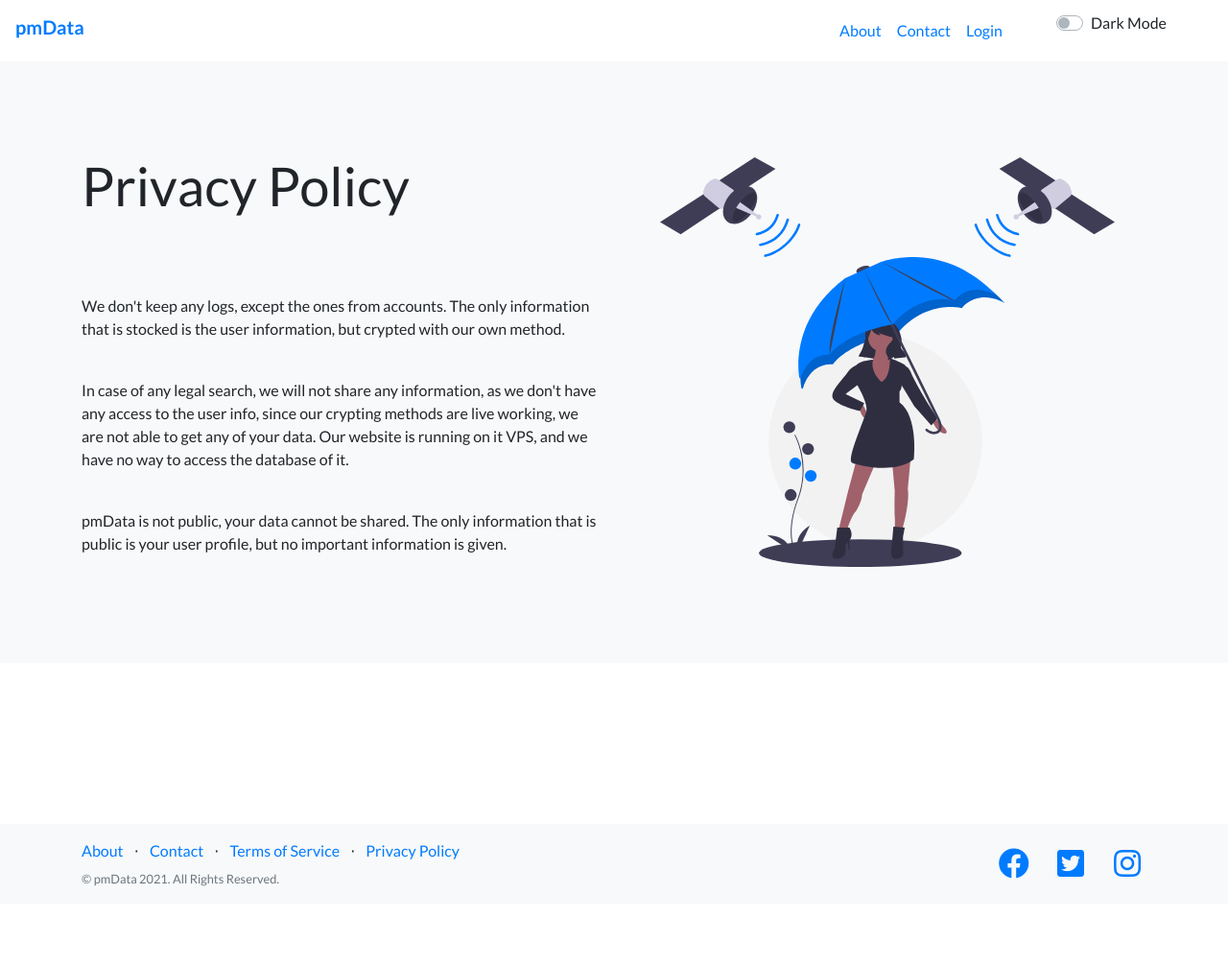
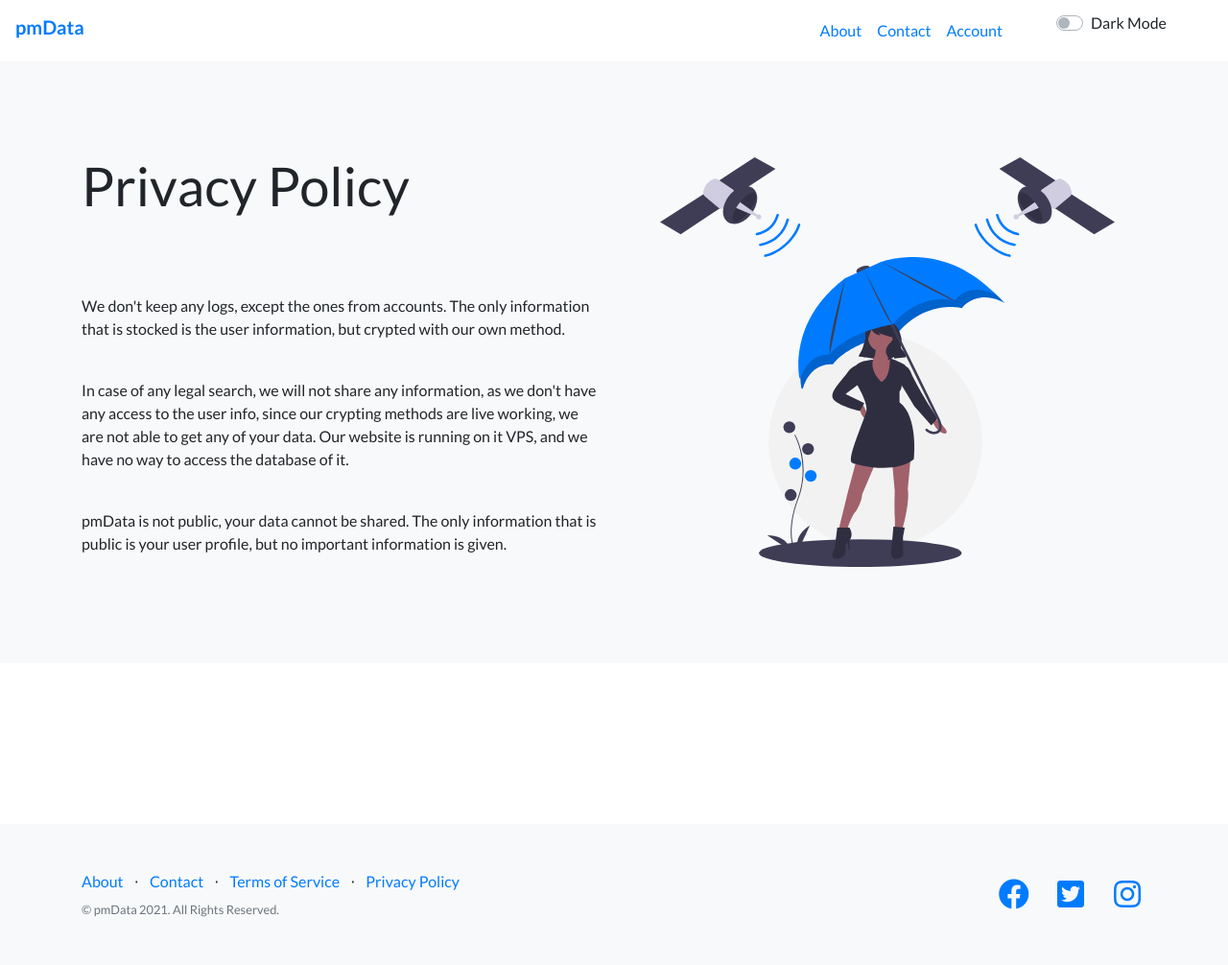
Before and after one commit to nikolasdan/pmData, a Flask app: page /privacy in a window 1280 px wide. Shown: the whole page at 96% size. Before the commit the page ends 924 px from the top, so only its background shows below. Run offline with Flask 2, Linux system fonts and the light colour scheme; some libraries are stand-ins or nearby versions.

Commit message:
small fixes

```diff
--- a/templates/about.html
+++ b/templates/about.html
@@ -43,7 +43,7 @@
             <a class="nav-link text-primary" href="/contact">Contact</a>
           </li>
           <li class="nav-item">
-            <a class="nav-link text-primary" href="/login">Login</a>
+            <a class="nav-link text-primary" href="/login">Account</a>
           </li>
           <li class="nav-item px-5">
             <div class="custom-control custom-switch">
--- a/templates/account.html
+++ b/templates/account.html
@@ -35,7 +35,7 @@
           <a class="nav-link text-primary" href="/contact">Contact</a>
         </li>
         <li class="nav-item">
-          <a class="nav-link text-primary" href="/login">Login</a>
+          <a class="nav-link text-primary" href="/login">Account</a>
         </li>
         <li class="nav-item px-5">
           <div class="custom-control custom-switch">
--- a/templates/contact.html
+++ b/templates/contact.html
@@ -43,7 +43,7 @@
             <a class="nav-link text-primary" href="/contact">Contact</a>
           </li>
           <li class="nav-item">
-            <a class="nav-link text-primary" href="/login">Login</a>
+            <a class="nav-link text-primary" href="/login">Account</a>
           </li>
           <li class="nav-item px-5">
             <div class="custom-control custom-switch">
--- a/templates/dashboard.html
+++ b/templates/dashboard.html
@@ -57,7 +57,7 @@
             <a class="nav-link text-primary" href="/contact">Contact</a>
           </li>
           <li class="nav-item">
-            <a class="nav-link text-primary" href="/login">Login</a>
+            <a class="nav-link text-primary" href="/login">Account</a>
           </li>
           <li class="nav-item px-5">
             <div class="custom-control custom-switch">
--- a/templates/index.html
+++ b/templates/index.html
@@ -42,7 +42,7 @@
             <a class="nav-link text-primary" href="/contact">Contact</a>
           </li>
           <li class="nav-item">
-            <a class="nav-link text-primary" href="/login">Login</a>
+            <a class="nav-link text-primary" href="/login">Account</a>
           </li>
           <li class="nav-item px-5">
             <div class="custom-control custom-switch">
--- a/templates/login.html
+++ b/templates/login.html
@@ -50,7 +50,7 @@
             <a class="nav-link text-primary" href="/contact">Contact</a>
           </li>
           <li class="nav-item">
-            <a class="nav-link text-primary" href="/login">Login</a>
+            <a class="nav-link text-primary" href="/login">Account</a>
           </li>
           <li class="nav-item px-5">
             <div class="custom-control custom-switch">
--- a/templates/privacy.html
+++ b/templates/privacy.html
@@ -48,7 +48,7 @@
             <a class="nav-link text-primary" href="/contact">Contact</a>
           </li>
           <li class="nav-item">
-            <a class="nav-link text-primary" href="/login">Login</a>
+            <a class="nav-link text-primary" href="/login">Account</a>
           </li>
           <li class="nav-item px-5">
             <div class="custom-control custom-switch">
@@ -83,7 +83,7 @@
 <h1>&nbsp;</h1>
 
 <!-- Footer -->
-<div class=" bg-light py-3 ">
+<div class=" bg-light py-5 ">
   <div class="container">
     <div class="row">
       <div class="col-lg-6 h-100 text-center text-lg-left my-auto">
--- a/templates/result.html
+++ b/templates/result.html
@@ -49,7 +49,7 @@
             <a class="nav-link text-primary" href="/contact">Contact</a>
           </li>
           <li class="nav-item">
-            <a class="nav-link text-primary" href="/login">Login</a>
+            <a class="nav-link text-primary" href="/login">Account</a>
           </li>
           <li class="nav-item px-5">
             <div class="custom-control custom-switch">
--- a/templates/terms_of_service.html
+++ b/templates/terms_of_service.html
@@ -43,7 +43,7 @@
             <a class="nav-link text-primary" href="/contact">Contact</a>
           </li>
           <li class="nav-item">
-            <a class="nav-link text-primary" href="/login">Login</a>
+            <a class="nav-link text-primary" href="/login">Account</a>
           </li>
           <li class="nav-item px-5">
             <div class="custom-control custom-switch">
```
